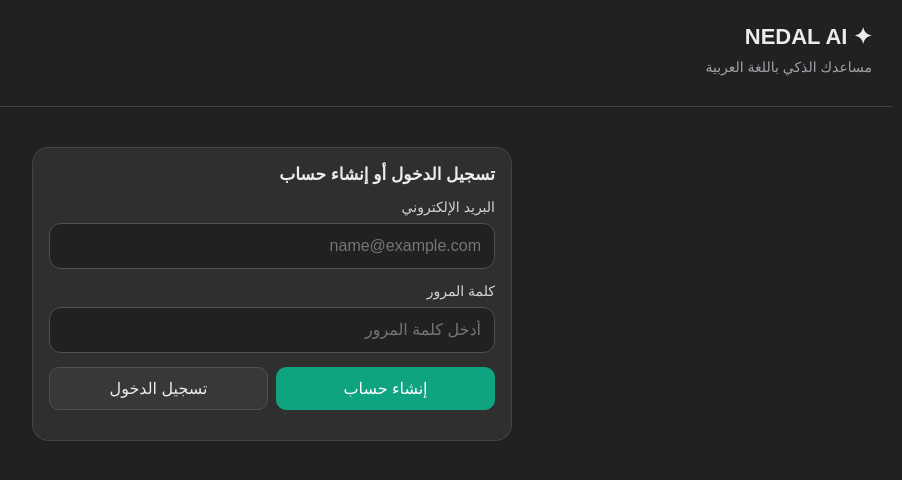
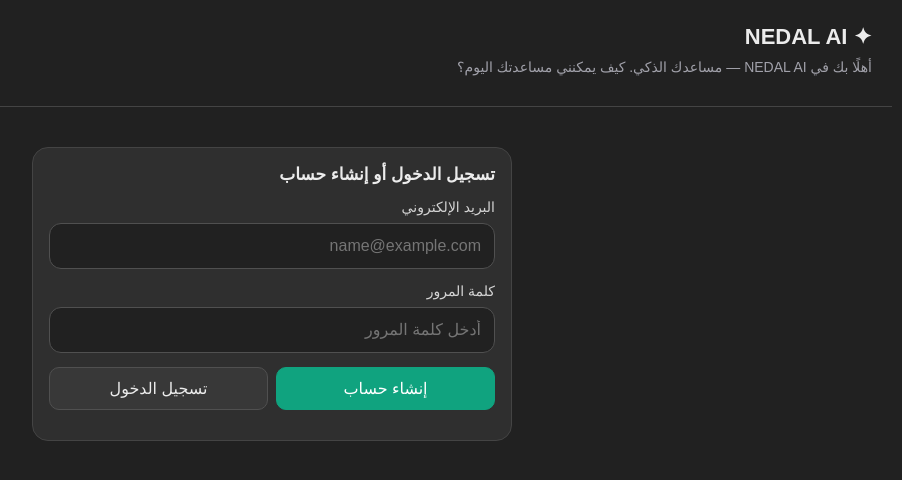
Before and after one commit to nedaljadaan3-web/nedal-ai, a plain HTML site: page index.html in a window 1280 px wide. Shown: the whole page, without its empty margins (368-1270 px from the left). Drawn offline with nearby package versions, Linux system fonts and the light colour scheme.

Commit message:
Update index.html

```diff
--- a/index.html
+++ b/index.html
@@ -303,7 +303,7 @@
 <main class="page">
   <header class="panel">
     <h1>✦ NEDAL AI</h1>
-    <p class="muted">مساعدك الذكي باللغة العربية</p>
+    <p class="muted">أهلًا بك في NEDAL AI — مساعدك الذكي. كيف يمكنني مساعدتك اليوم؟</p>
   </header>
 
   <section id="auth" class="panel">
```
